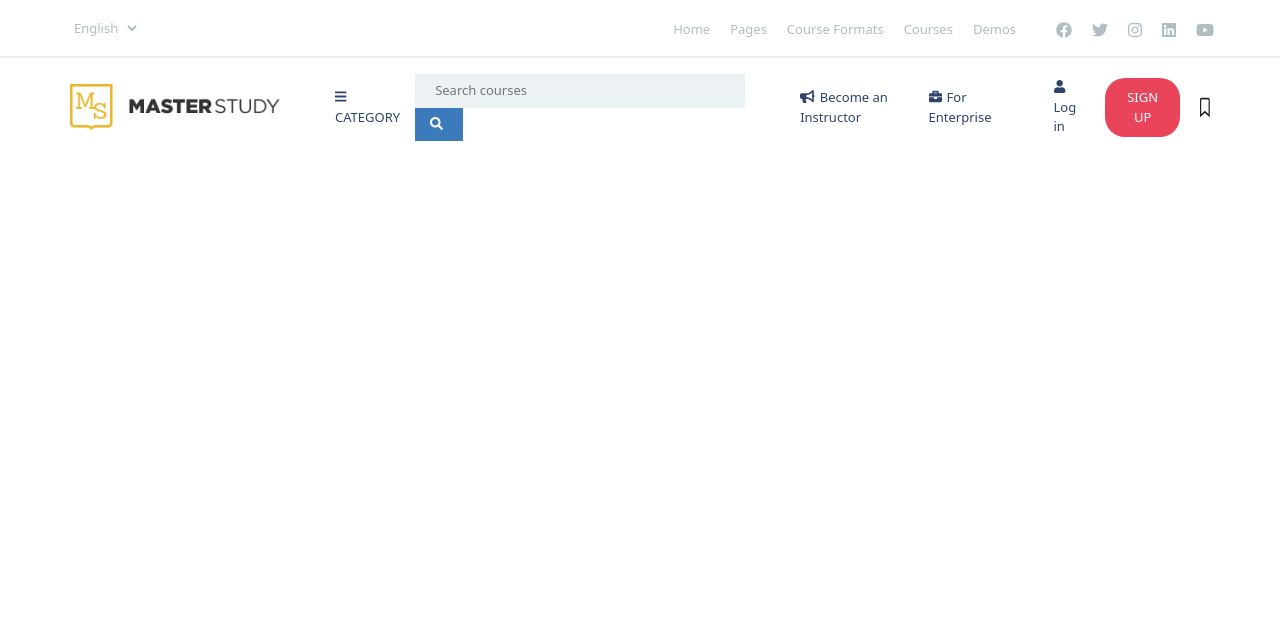
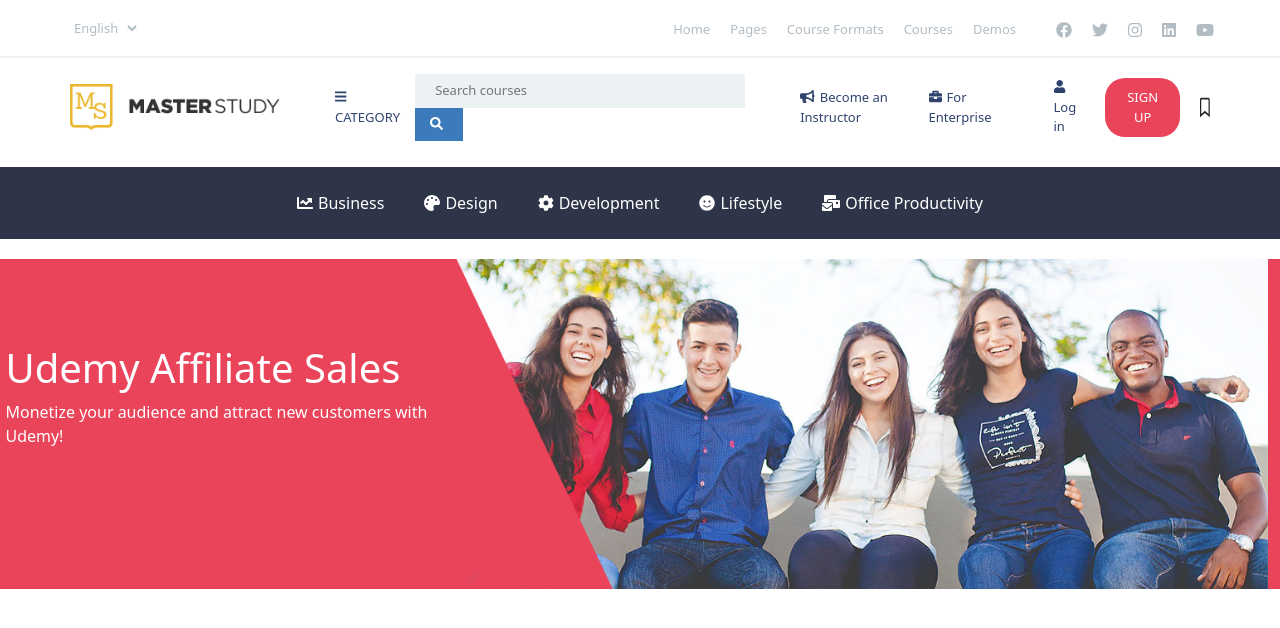
Before and after one commit to lumilio/proj-html-vuejs, a Vue app: page / in a window 1280 px wide. Shown: the top 628 px of the page. Built offline with nearby package versions, Linux system fonts and the light colour scheme.

Commit message:
Update vue components : MainHero1, MainBannerOption1

```diff
--- a/src/assets/variables.scss
+++ b/src/assets/variables.scss
@@ -28,8 +28,7 @@
 $sundance: #ceb765;
 
 
-@mixin layout-list-1 {
-    width: 250px;
-    margin: 5px;
-    margin-left: 30px;
+@mixin icon-place-1 {
+    margin-bottom: 4px;
+    margin-right: 5px;
 }
--- a/src/components/AppHeader.vue
+++ b/src/components/AppHeader.vue
@@ -184,8 +184,7 @@
     cursor: pointer;
 }
 .content-icon{
-    margin-bottom: 4px;
-    margin-right: 5px;
+    @include icon-place-1;
 }
 .social-icons li:hover{
     cursor: pointer;
--- a/src/components/MainBannerOption1.vue
+++ b/src/components/MainBannerOption1.vue
@@ -0,0 +1,84 @@
+<template>
+        <div class="container-fluid d-flex justify-content-center first-part">
+            <div class="container d-flex justify-content-center align-items-center py-4 px-0">
+                <a v-for="item in BannerCategory" :key="item.id">
+                    <font-awesome-icon :icon="[item.icon_prefix, item.icon_code]" class='icon'/>
+                    <span>{{item.name}}</span>
+                </a>
+            </div>
+        </div>
+</template>
+
+/* -------------------------------------------------------------------------- */
+
+
+<script>
+//---------------utilities-------------------
+import { library } from '@fortawesome/fontawesome-svg-core'
+import { fas } from '@fortawesome/free-solid-svg-icons'
+library.add(fas)
+//--------------------------------------------
+//---------------components-------------------
+//--------------------------------------------
+
+export default {
+    name: '',
+    components: {},
+        data() {
+        return {
+            BannerCategory:[
+                {
+                    name:'Business',
+                    icon_code:'chart-line',
+                    icon_prefix:'fas',
+                },
+                {
+                    name:'Design',
+                    icon_code:'palette',
+                    icon_prefix:'fas',
+                },
+                {
+                    name:'Development',
+                    icon_code:'cog',
+                    icon_prefix:'fas',
+                },
+                {
+                    name:'Lifestyle',
+                    icon_code:'smile',
+                    icon_prefix:'fas',
+                },
+                {
+                    name:'Office Productivity',
+                    icon_code:'mail-bulk',
+                    icon_prefix:'fas',
+                },
+            ],
+        };
+    },
+}
+</script>
+
+
+
+
+/* -------------------------------------------------------------------------- */
+
+<style scoped lang="scss">
+@import '../assets/variables.scss';
+
+.container-fluid{
+    margin-top: 10px;
+    background-color: $ebony-clay;
+    color: white;
+}
+a{
+    padding: 0 20px;
+}
+span:hover{
+    text-decoration: underline;
+    cursor: pointer;
+}
+.icon{
+    @include icon-place-1;
+}
+</style>
--- a/src/components/MainHero1.vue
+++ b/src/components/MainHero1.vue
@@ -0,0 +1,54 @@
+<template>
+        <div class="container-fluid d-flex justify-content-end first-part">
+            <div class="container d-flex justify-content-center align-items-center px-0">
+                <div class="text">
+                    <h1>Udemy Affiliate Sales</h1>
+                    <p>Monetize your audience and attract new customers with Udemy!</p>
+                </div>
+            </div>
+            <div class="d-flex justify-content-center align-items-center px-0">
+                <img src="../assets/images/slide-1 (1).png" alt="" class="heropic">
+            </div>
+        </div>
+</template>
+
+/* -------------------------------------------------------------------------- */
+
+
+<script>
+//---------------utilities-------------------
+//--------------------------------------------
+//---------------components-------------------
+//--------------------------------------------
+
+export default {
+    name: '',
+    components: {},
+}
+</script>
+
+
+
+
+/* -------------------------------------------------------------------------- */
+
+<style scoped lang="scss">
+@import '../assets/variables.scss';
+.container-fluid{
+    background-color: $amaranth;
+    color: white;
+    margin-top: 20px;
+}
+.text{
+    margin-bottom: 40px;
+}
+h1, p{
+    margin-left:230px;
+}
+p{
+    width: 450px;
+}
+.heropic{
+    height: 330px;
+}
+</style>
```
Also changed, not shown: src/assets/images/slide-1 (1).png (added).
